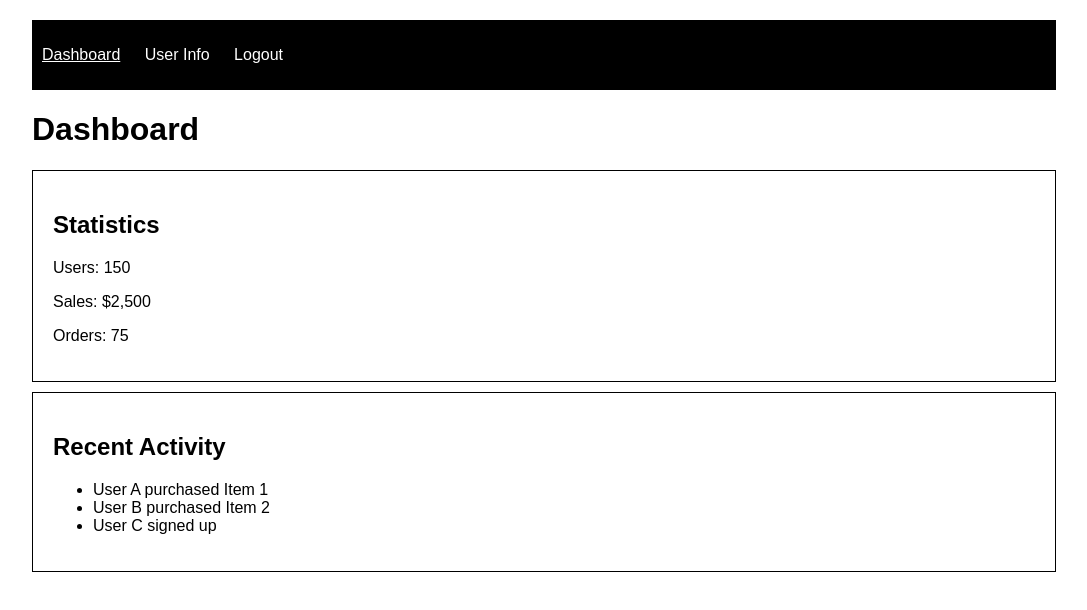
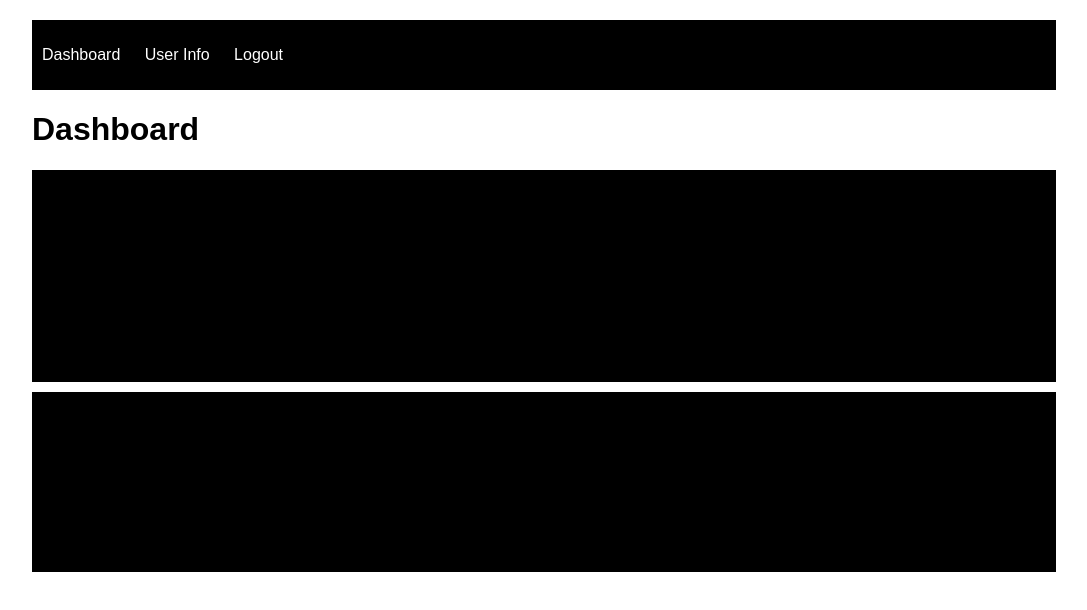
Before and after one commit to bhschool24/haii, a plain HTML site: page dashboard.html in a window 1280 px wide. Shown: the whole page, without its empty margins (96-1183 px from the left). Drawn offline with Linux system fonts and the light colour scheme.

Commit message:
Update styles.css

```diff
--- a/styles.css
+++ b/styles.css
@@ -33,10 +33,6 @@ body {
     text-decoration: none;
 }
 
-.navbar a:hover,
-.navbar a.active {
-    text-decoration: underline;
-}
 
 .content {
     margin-top: 20px;
@@ -50,4 +46,5 @@ body {
     border: 1px solid black;
     padding: 20px;
     margin: 10px 0;
-    background-color
+    background-color: black;
+}
```
